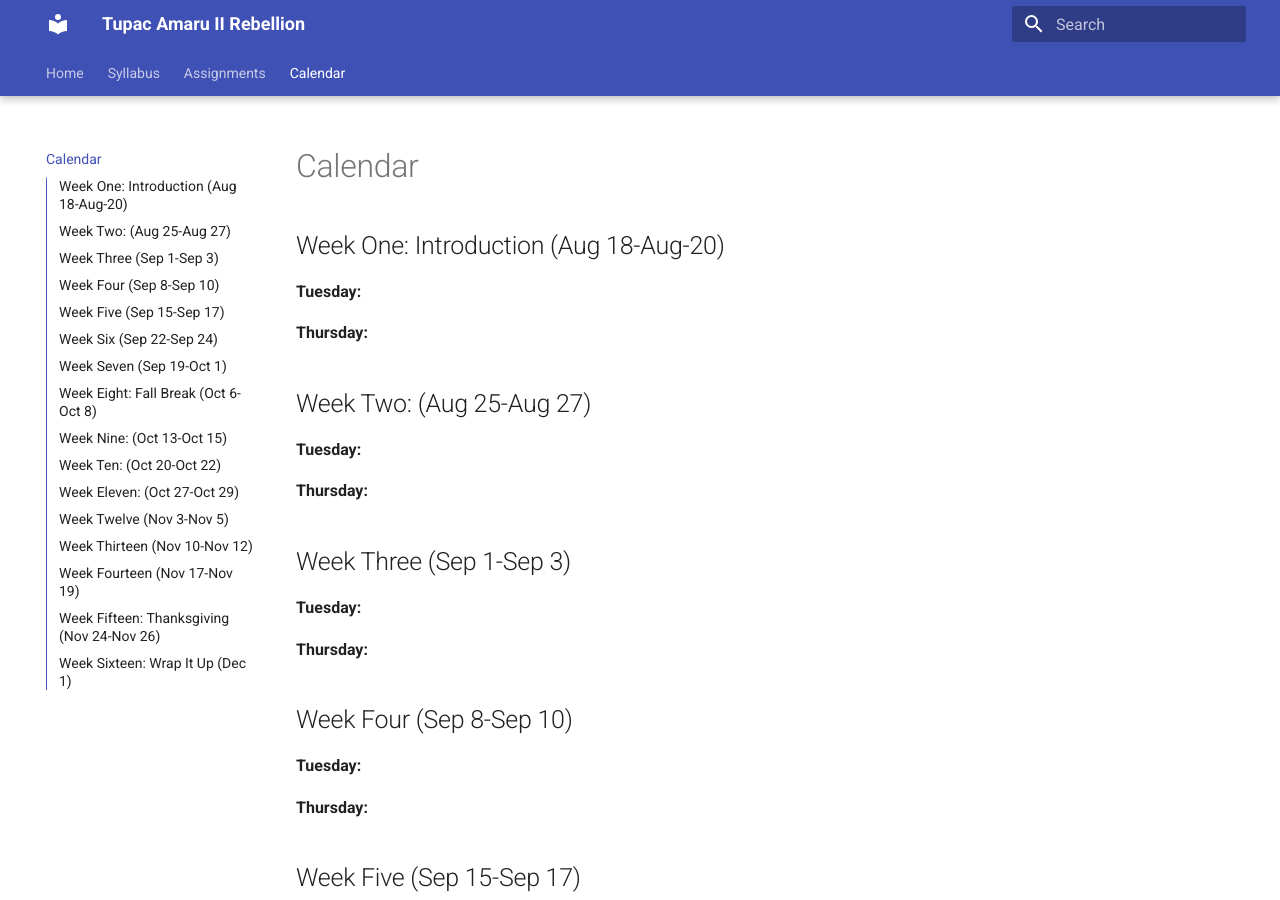
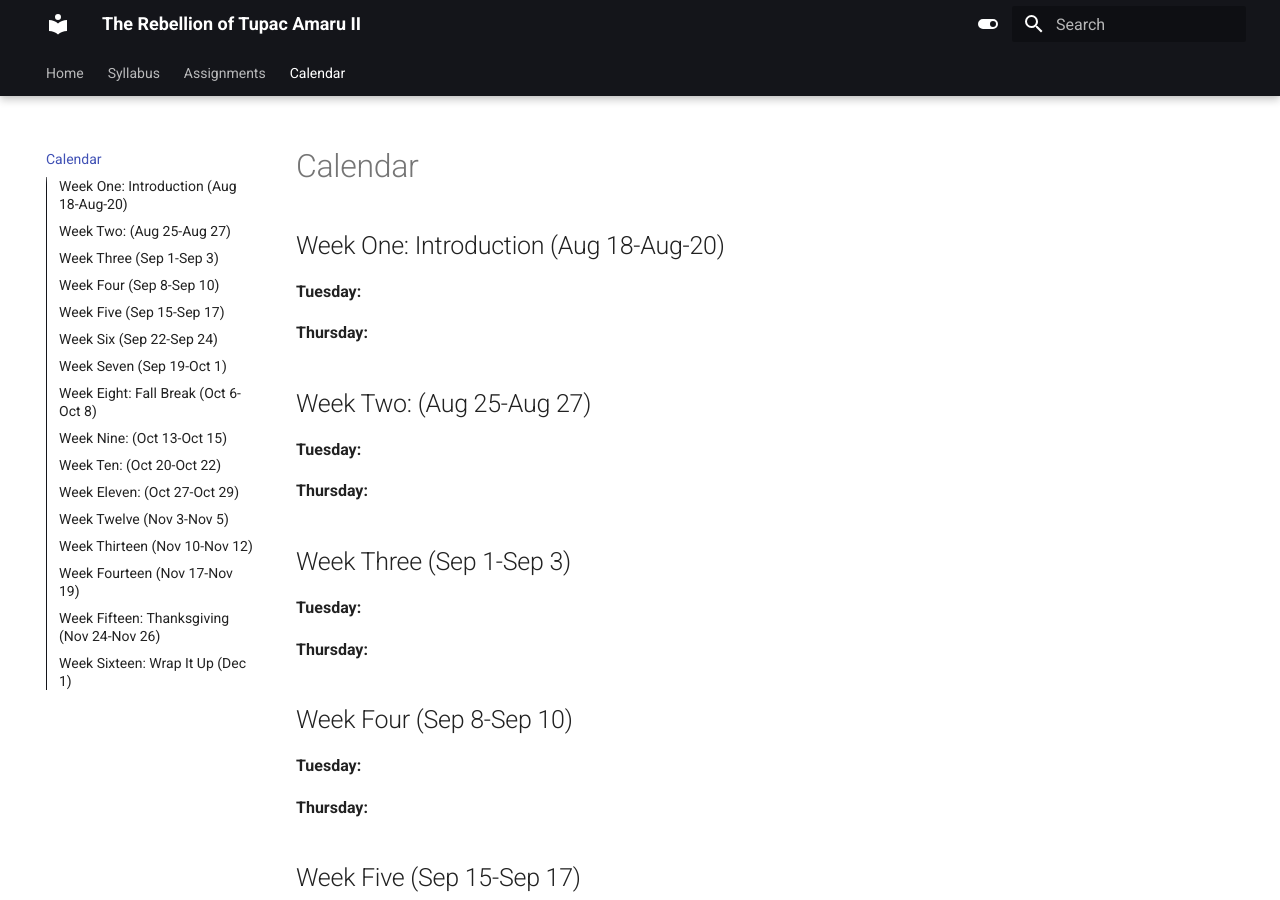
Before and after one commit to chadblack/Tupac, an MkDocs documentation site: the page built from docs/calendar.md, in a window 1280 px wide and 900 px high. Built offline with MkDocs 1.6.1 and Material for MkDocs 9.7.7, drawn with Linux system fonts in a browser that asks for light colours.

Commit message:
Update mkdocs.yml

```diff
--- a/mkdocs.yml
+++ b/mkdocs.yml
@@ -1,4 +1,4 @@
-site_name: Tupac Amaru II Rebellion
+site_name: The Rebellion of Tupac Amaru II
 site_url: https://chadblack.net/Tupac/
 site_author: Chad Black
 site_description: A chad_black production
@@ -13,6 +13,18 @@ theme:
     - navigation.sections
     - navigation.expand
     - toc.integrate
+  palette:
+    - scheme: default
+      primary: black
+      toggle:
+        icon: material/toggle-switch
+        name: Switch to dark mode
+    - scheme: slate
+      primary: black
+      toggle:
+        icon: material/toggle-switch-off
+        name: Switch to light mode
+
 
 nav:
   - Home: index.md
```
